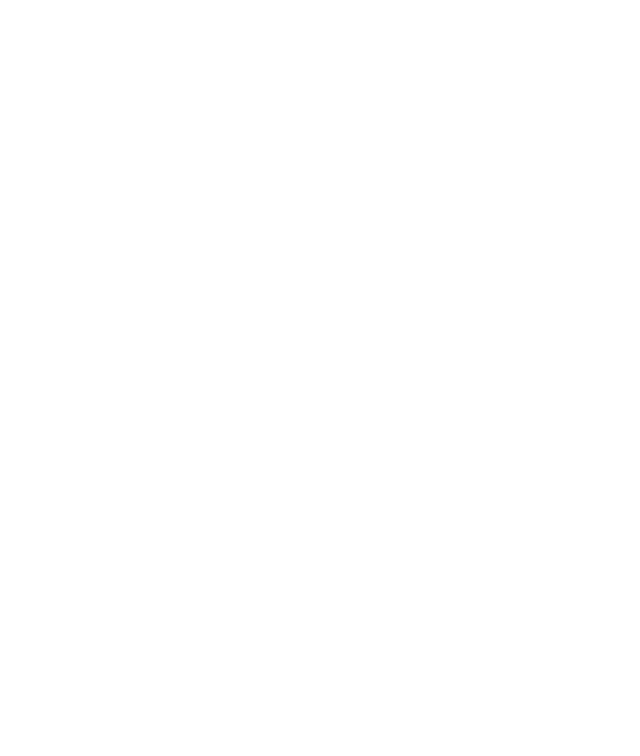
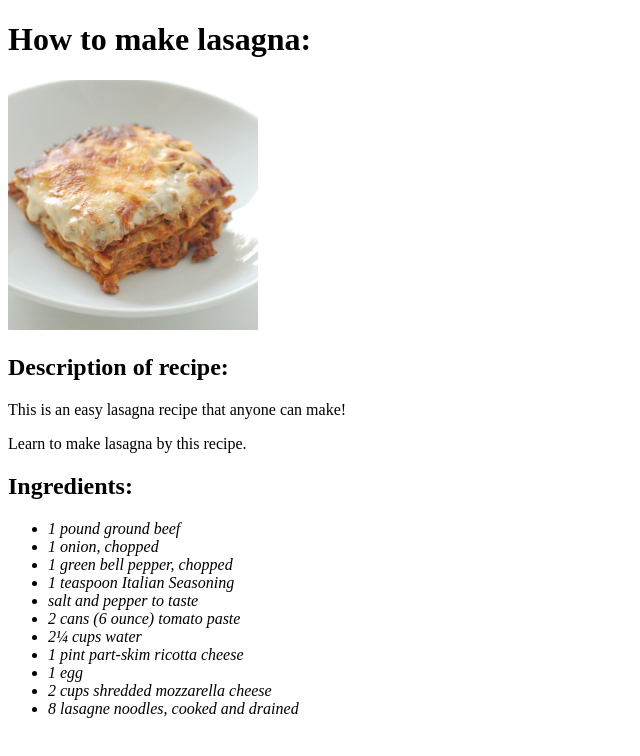
Before and after one commit to ahmad-commits/odin-recipes, a plain HTML site: page recipes/lasagna.html in a window 1280 px wide. Shown: the whole page, without its empty margins (0-640 px from the left). Drawn offline with Linux system fonts and the light colour scheme.

Commit message:
updated lasagna recipe page

```diff
--- a/recipes/lasagna.html
+++ b/recipes/lasagna.html
@@ -5,6 +5,24 @@
     <title>Lasagna</title>
 </head>
 <body>
-
+    <h1>How to make lasagna:</h1>
+    <img src="../img/lasagna.jpg" alt="image of lasagna" width="250" height="250">
+    <h2>Description of recipe:</h2>
+    <p>This is an easy lasagna recipe that anyone can make!
+    <p>Learn to make lasagna by this recipe.</p>
+    <h2>Ingredients:</h2>
+    <ul>
+        <li><em>1 pound ground beef</em></li>
+        <li><em>1 onion, chopped</em></li>
+        <li><em>1 green bell pepper, chopped</em></li>
+        <li><em>1 teaspoon Italian Seasoning</em></li>
+        <li><em>salt and pepper to taste</em></li>
+        <li><em>2 cans (6 ounce) tomato paste</em></li>
+        <li><em>2¼ cups water</em></li>
+        <li><em>1 pint part-skim ricotta cheese</em></li>
+        <li><em>1 egg</em></li>
+        <li><em>2 cups shredded mozzarella cheese</em></li>
+        <li><em>8 lasagne noodles, cooked and drained</em></li>
+    </ul>
 </body>
 </html>
```
